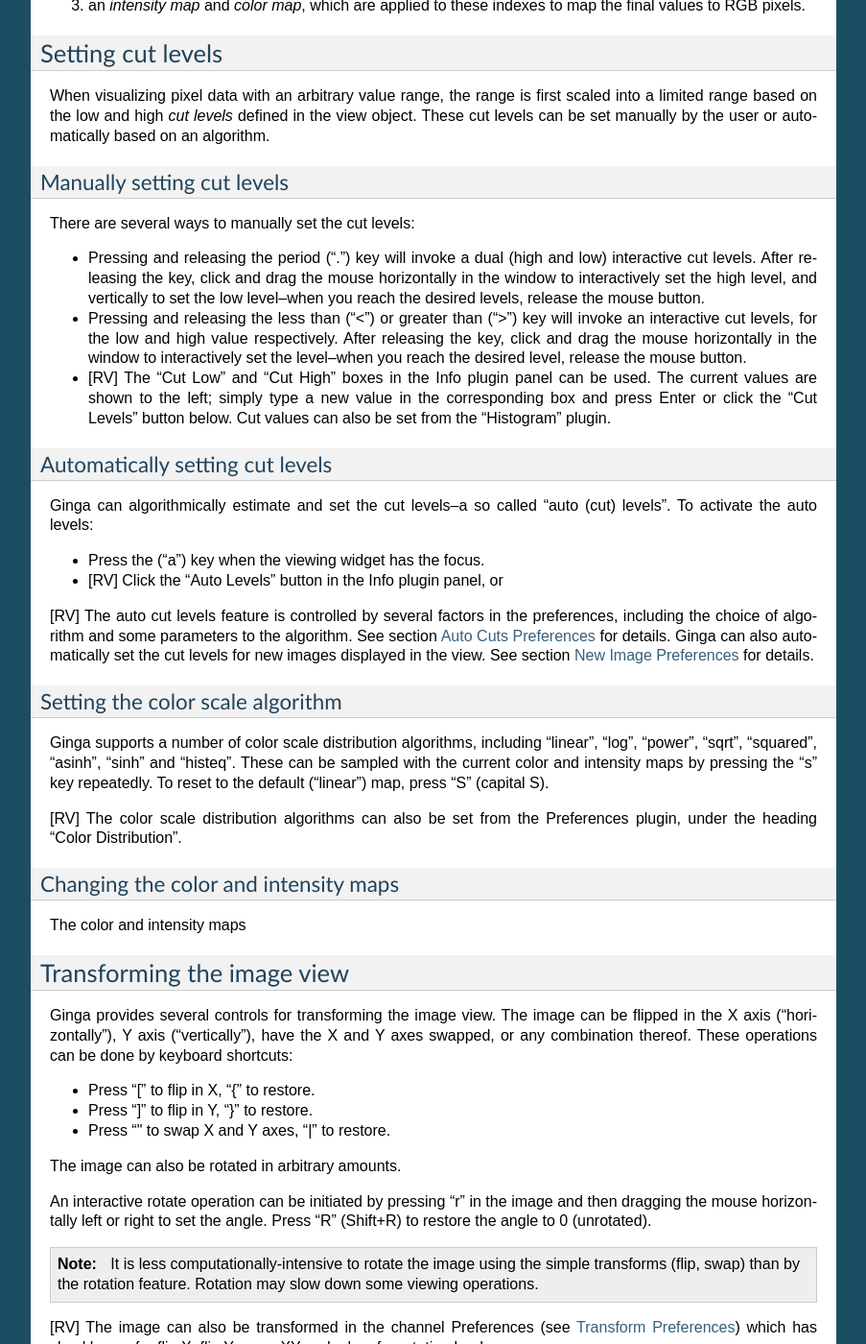
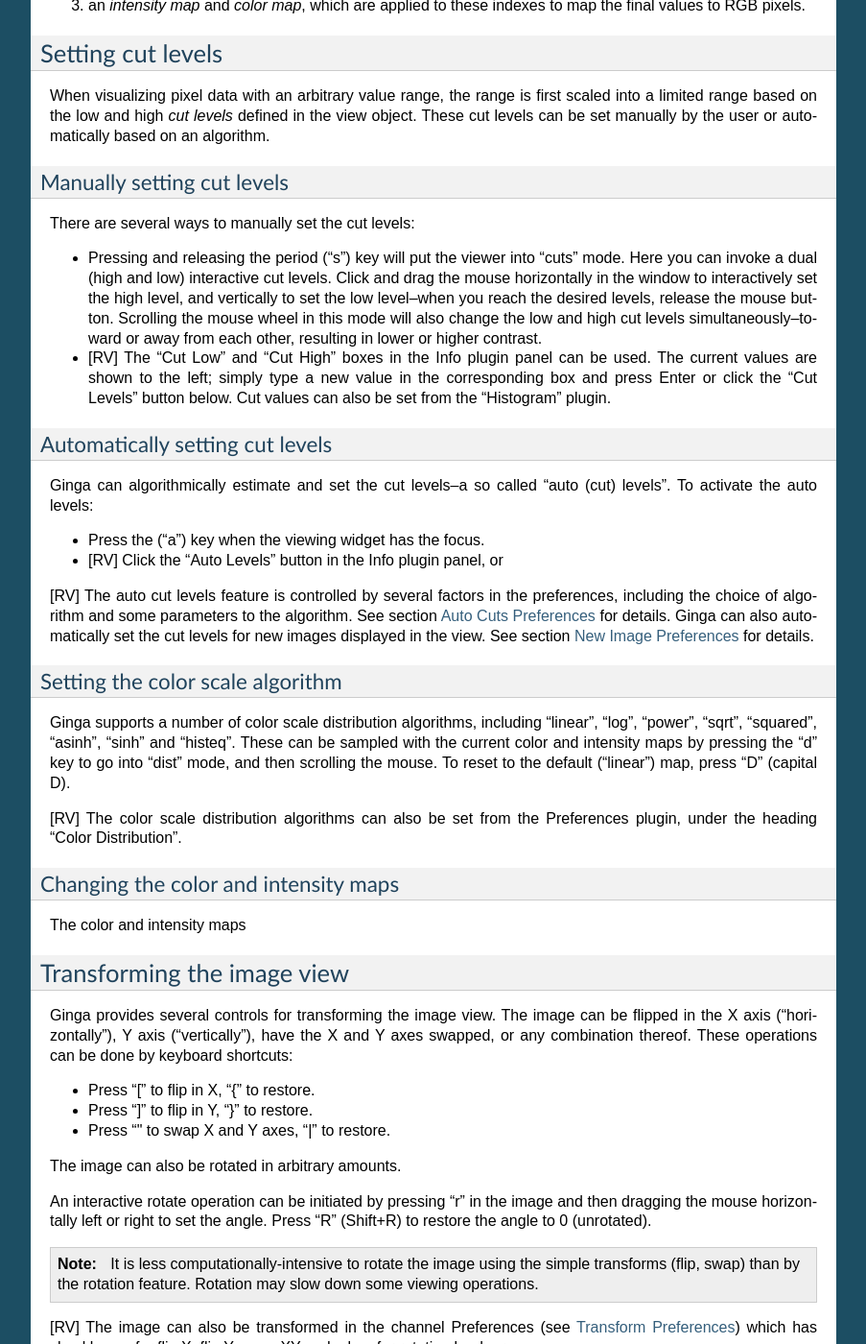
Before and after one commit to ejeschke/ginga, a Sphinx documentation site: the page built from doc/manual/operation.rst, in a window 1280 px wide and 1400 px high, scrolled down 1733 px. Shown: the whole window at 96% size, without its empty margins (198-1101 px from the left). Built offline with Sphinx 7.4.7, drawn with Linux system fonts in a browser that asks for light colours.

```diff
--- a/doc/manual/operation.rst
+++ b/doc/manual/operation.rst
@@ -143,17 +143,14 @@
 
 There are several ways to manually set the cut levels:
 
-* Pressing and releasing the period (".") key will invoke a
-  dual (high and low) interactive cut levels.  After releasing the key,
-  click and drag the mouse horizontally in the window to interactively
-  set the high level, and vertically to set the low level--when you
-  reach the desired levels, release the mouse button.
-
-* Pressing and releasing the less than ("<") or greater than
-  (">") key will invoke an interactive cut levels, for the low and high
-  value respectively.  After releasing the key, click and drag the mouse
-  horizontally in the window to interactively set the level--when you
-  reach the desired level, release the mouse button.
+* Pressing and releasing the period ("s") key will put the viewer into
+  "cuts" mode.  Here you can invoke a dual (high and low) interactive
+  cut levels.  Click and drag the mouse horizontally in the window to
+  interactively set the high level, and vertically to set the low
+  level--when you reach the desired levels, release the mouse
+  button. Scrolling the mouse wheel in this mode will also change the
+  low and high cut levels simultaneously--toward or away from each
+  other, resulting in lower or higher contrast.
 
 * [RV] The "Cut Low" and "Cut High" boxes in the Info plugin panel
   can be used.  The current values are shown to the left; simply type a
@@ -183,8 +180,8 @@
 Ginga supports a number of color scale distribution algorithms,
 including "linear", "log", "power", "sqrt", "squared", "asinh", "sinh"
 and "histeq".  These can be sampled with the current color and intensity
-maps by pressing the "s" key repeatedly.  To reset to the default
-("linear") map, press "S" (capital S).
+maps by pressing the "d" key to go into "dist" mode, and then scrolling
+the mouse.  To reset to the default ("linear") map, press "D" (capital D).
 
 [RV] The color scale distribution algorithms can also be set from the
 Preferences plugin, under the heading "Color Distribution".
```
Also changed, not shown: 3 other files.
